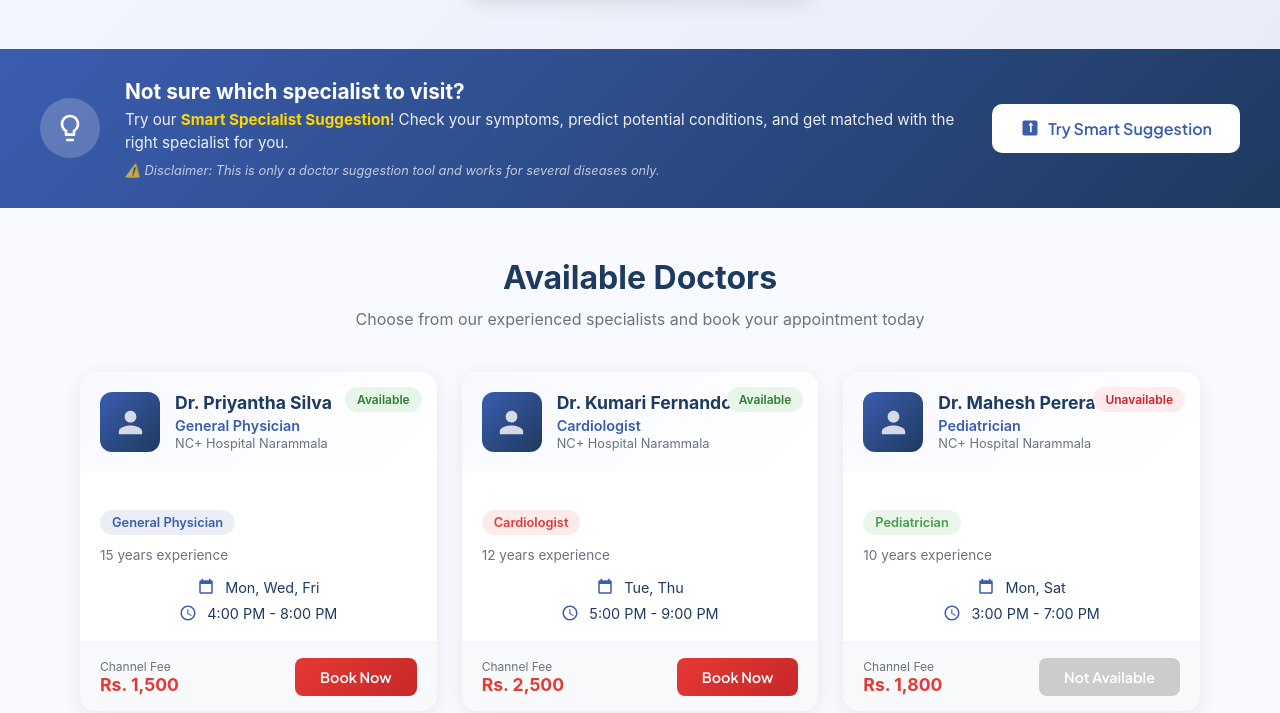
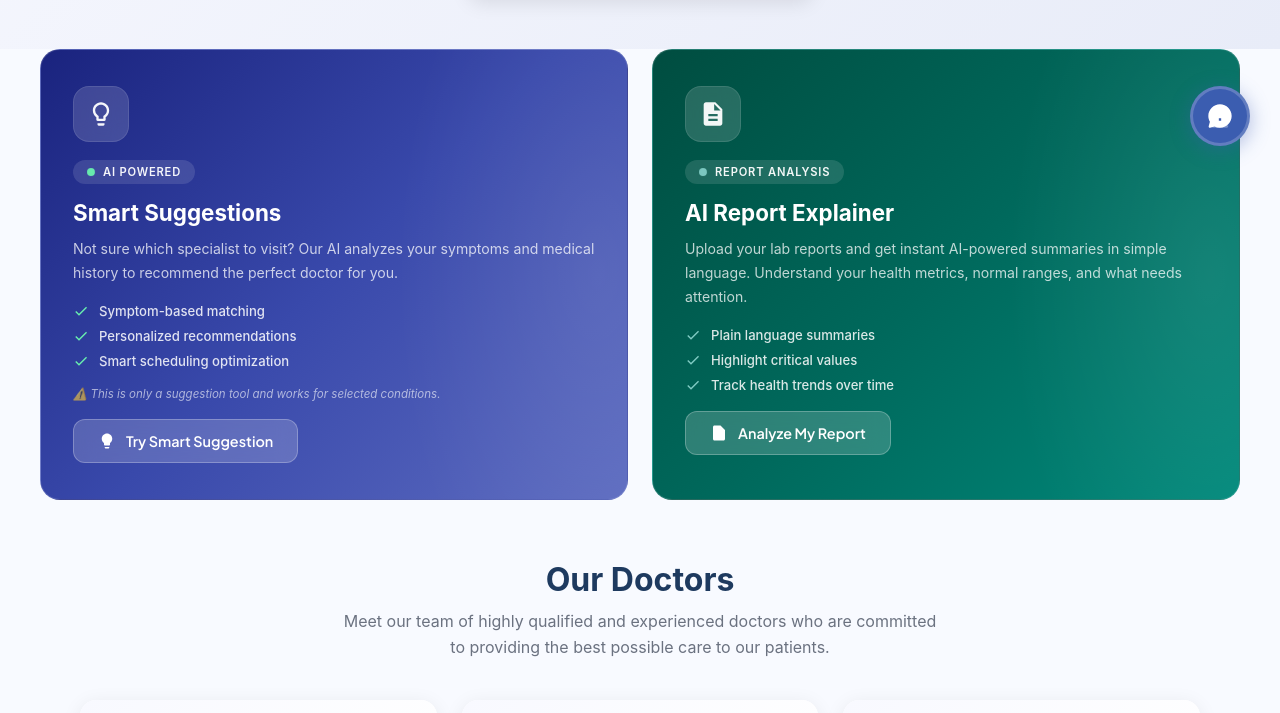
Before and after one commit to NadeeshaMalshan/doctor-channeling-system, a React (Create React App) app: page /eCare in a window 1280 px wide. Shown: the part 624-1337 px from the top of the page. Built offline with nearby package versions, Linux system fonts and the light colour scheme.

Commit message:
updated UI

```diff
--- a/src/page/css/eCare.css
+++ b/src/page/css/eCare.css
@@ -47,110 +47,240 @@
     flex-shrink: 0;
 }
 
-/* ===== Smart Specialist Suggestion Banner ===== */
-.smart-suggestion-banner {
-    background: var(--gradient-primary);
-    padding: 30px 40px;
+/* ===== AI Features Banner ===== */
+.ai-features-banner {
+    padding: 0 40px 10px;
 }
 
-.banner-content {
+.ai-features-container {
+    display: grid;
+    grid-template-columns: 1fr 1fr;
+    gap: 24px;
     max-width: 1200px;
     margin: 0 auto;
-    display: flex;
-    align-items: center;
-    gap: 25px;
-    flex-wrap: wrap;
 }
 
-.banner-icon {
-    width: 60px;
-    height: 60px;
-    background: rgba(255, 255, 255, 0.2);
-    border-radius: 50%;
+.ai-feature-card {
+    position: relative;
+    border-radius: 20px;
+    padding: 36px 32px;
+    overflow: hidden;
+    transition: all 0.4s cubic-bezier(0.25, 0.46, 0.45, 0.94);
+    border: 1px solid rgba(255, 255, 255, 0.15);
+}
+
+.ai-suggestion-card {
+    background: linear-gradient(135deg, #1a237e 0%, #3949ab 50%, #5c6bc0 100%);
+}
+
+.ai-explainer-card {
+    background: linear-gradient(135deg, #004d40 0%, #00695c 50%, #00897b 100%);
+}
+
+.ai-card-glow {
+    position: absolute;
+    top: -40%;
+    right: -30%;
+    width: 70%;
+    height: 180%;
+    background: radial-gradient(ellipse, rgba(255, 255, 255, 0.08) 0%, transparent 70%);
+    pointer-events: none;
+}
+
+.ai-feature-card:hover {
+    transform: translateY(-5px);
+    box-shadow: 0 20px 50px rgba(0, 0, 0, 0.25);
+}
+
+.ai-suggestion-card:hover {
+    box-shadow: 0 20px 50px rgba(26, 35, 126, 0.4);
+}
+
+.ai-explainer-card:hover {
+    box-shadow: 0 20px 50px rgba(0, 77, 64, 0.4);
+}
+
+.ai-card-content {
+    position: relative;
+    z-index: 2;
+}
+
+.ai-card-icon {
+    width: 56px;
+    height: 56px;
+    background: rgba(255, 255, 255, 0.15);
+    border-radius: 16px;
     display: flex;
     align-items: center;
     justify-content: center;
+    margin-bottom: 18px;
+    backdrop-filter: blur(10px);
+    border: 1px solid rgba(255, 255, 255, 0.1);
+}
+
+.ai-card-icon svg {
+    width: 28px;
+    height: 28px;
+    color: rgba(255, 255, 255, 0.95);
+}
+
+.ai-card-badge {
+    display: inline-flex;
+    align-items: center;
+    gap: 8px;
+    background: rgba(255, 255, 255, 0.12);
+    padding: 5px 14px;
+    border-radius: 20px;
+    font-size: 0.7rem;
+    font-weight: 600;
+    color: rgba(255, 255, 255, 0.95);
+    margin-bottom: 14px;
+    backdrop-filter: blur(8px);
+    text-transform: uppercase;
+    letter-spacing: 0.8px;
+}
+
+.ai-badge-dot {
+    width: 8px;
+    height: 8px;
+    border-radius: 50%;
+    background: #69f0ae;
+    display: inline-block;
+    animation: aiBadgePulse 2s ease-in-out infinite;
+}
+
+.ai-explainer-badge .ai-badge-dot {
+    background: #80cbc4;
+}
+
+@keyframes aiBadgePulse {
+
+    0%,
+    100% {
+        opacity: 1;
+        transform: scale(1);
+    }
+
+    50% {
+        opacity: 0.5;
+        transform: scale(0.8);
+    }
+}
+
+.ai-card-content h3 {
+    font-size: 1.4rem;
+    font-weight: 700;
+    color: white;
+    margin-bottom: 10px;
+    line-height: 1.3;
+}
+
+.ai-card-content p {
+    font-size: 0.88rem;
+    color: rgba(255, 255, 255, 0.75);
+    line-height: 1.7;
+    margin-bottom: 18px;
+}
+
+.ai-card-features {
+    display: flex;
+    flex-direction: column;
+    gap: 9px;
+    margin-bottom: 18px;
+}
+
+.ai-card-feature-item {
+    display: flex;
+    align-items: center;
+    gap: 10px;
+}
+
+.ai-card-feature-item svg {
+    width: 16px;
+    height: 16px;
+    color: #69f0ae;
     flex-shrink: 0;
 }
 
-.banner-icon svg {
-    width: 32px;
-    height: 32px;
-    fill: white;
+.ai-explainer-card .ai-card-feature-item svg {
+    color: #80cbc4;
 }
 
-.banner-text {
-    flex: 1;
-    min-width: 250px;
+.ai-card-feature-item span {
+    font-size: 0.82rem;
+    font-weight: 500;
+    color: rgba(255, 255, 255, 0.85);
 }
 
-.banner-text h3 {
-    font-size: 1.3rem;
-    font-weight: 700;
-    color: white;
-    margin-bottom: 5px;
-}
-
-.banner-text p {
-    font-size: 0.95rem;
-    color: rgba(255, 255, 255, 0.9);
-    line-height: 1.5;
-}
-
-.banner-text strong {
-    color: #ffd700;
-}
-
-.banner-disclaimer {
+.ai-card-disclaimer {
     display: block;
-    font-size: 0.8rem;
-    color: rgba(255, 255, 255, 0.7);
-    margin-top: 8px;
+    font-size: 0.72rem;
+    color: rgba(255, 255, 255, 0.6);
+    margin-bottom: 18px;
     font-style: italic;
 }
 
-.banner-btn {
-    display: flex;
+.ai-card-btn {
+    display: inline-flex;
     align-items: center;
-    gap: 8px;
-    padding: 14px 28px;
-    background: white;
-    color: var(--color-primary);
-    border: none;
-    border-radius: 10px;
-    font-size: 1rem;
+    gap: 10px;
+    background: rgba(255, 255, 255, 0.18);
+    color: white;
+    border: 1px solid rgba(255, 255, 255, 0.25);
+    border-radius: 12px;
+    padding: 12px 24px;
+    font-size: 0.9rem;
     font-weight: 600;
     cursor: pointer;
     transition: all 0.3s ease;
-    flex-shrink: 0;
+    backdrop-filter: blur(10px);
 }
 
-.banner-btn svg {
-    width: 20px;
-    height: 20px;
-    fill: var(--color-primary);
+.ai-card-btn:hover {
+    background: rgba(255, 255, 255, 0.3);
+    transform: translateY(-2px);
+    box-shadow: 0 8px 25px rgba(0, 0, 0, 0.2);
 }
 
-.banner-btn:hover {
-    transform: translateY(-3px);
-    box-shadow: 0 6px 20px rgba(0, 0, 0, 0.3);
+.ai-card-btn svg {
+    width: 18px;
+    height: 18px;
 }
 
-@media (max-width: 768px) {
-    .smart-suggestion-banner {
-        padding: 25px 20px;
-    }
+/* ===== Doctors Section ===== */
+.ecare-doctors-section {
+    padding: 50px 40px;
+    display: flex;
+    flex-direction: column;
+    align-items: center;
+}
 
-    .banner-content {
-        flex-direction: column;
-        text-align: center;
-    }
+.ecare-doctors-section .section-header {
+    text-align: center;
+    margin-bottom: 40px;
+}
 
-    .banner-btn {
-        width: 100%;
-        justify-content: center;
-    }
+.ecare-doctors-section .section-header h2 {
+    font-size: 2rem;
+    font-weight: 700;
+    color: var(--color-secondary);
+    margin-bottom: 10px;
 }
+
+.ecare-doctors-section .section-header p {
+    font-size: 1rem;
+    color: var(--color-tertiary);
+}
+
+.doctors-grid {
+    display: grid;
+    grid-template-columns: repeat(auto-fill, minmax(350px, 1fr));
+    gap: 25px;
+    width: 100%;
+    max-width: 1200px;
+}
+
+
 
 /* ===== Doctors Section ===== */
 .ecare-doctors-section {
@@ -365,9 +495,9 @@
     color: #e53935;
 }
 
-.book-btn {
+.viewInfo-btn {
     padding: 10px 25px;
-    background: linear-gradient(135deg, #e53935 0%, #c62828 100%);
+    background: var(--gradient-primary);
     color: white;
     border: none;
     border-radius: 8px;
@@ -465,3 +595,48 @@
         margin-top: 10px;
     }
 }
+
+/* ===== Support Button ===== */
+.ecare-support-btn {
+    position: fixed;
+    bottom: 30px;
+    right: 30px;
+    width: 60px;
+    height: 60px;
+    background: var(--color-primary);
+    border-radius: 50%;
+    display: flex;
+    justify-content: center;
+    align-items: center;
+    box-shadow: 0 4px 20px rgba(59, 93, 176, 0.4);
+    cursor: pointer;
+    z-index: 1000;
+    transition: all 0.3s cubic-bezier(0.175, 0.885, 0.32, 1.275);
+    border: 3px solid rgba(255, 255, 255, 0.2);
+}
+
+.ecare-support-btn:hover {
+    transform: translateY(-5px) scale(1.1) rotate(5deg);
+    box-shadow: 0 8px 30px rgba(59, 93, 176, 0.6);
+    background: var(--color-primary-dark);
+}
+
+.ecare-support-btn svg {
+    width: 28px;
+    height: 28px;
+    fill: white;
+}
+
+@media (max-width: 480px) {
+    .ecare-support-btn {
+        bottom: 20px;
+        right: 20px;
+        width: 50px;
+        height: 50px;
+    }
+
+    .ecare-support-btn svg {
+        width: 24px;
+        height: 24px;
+    }
+}
--- a/src/page/eCare.js
+++ b/src/page/eCare.js
@@ -100,33 +100,105 @@ const ECare = () => {
                     </div>
                 </section>
 
-                {/* Smart Specialist Suggestion Banner */}
-                <section className="smart-suggestion-banner">
-                    <div className="banner-content">
-                        <div className="banner-icon">
+                {/* AI-Powered Features Banner */}
+                <section className="ai-features-banner">
+                    <div className="ai-features-container">
+                        {/* Left Side - Smart Suggestions */}
+                        <div className="ai-feature-card ai-suggestion-card">
+                            <div className="ai-card-glow"></div>
+                            <div className="ai-card-content">
+                                <div className="ai-card-icon">
                                     <svg xmlns="http://www.w3.org/2000/svg" viewBox="0 0 24 24" fill="currentColor">
-                                <path d="M9 21c0 .5.4 1 1 1h4c.6 0 1-.5 1-1v-1H9v1zm3-19C8.1 2 5 5.1 5 9c0 2.4 1.2 4.5 3 5.7V17c0 .5.4 1 1 1h6c.6 0 1-.5 1-1v-2.3c1.8-1.3 3-3.4 3-5.7 0-3.9-3.1-7-7-7zm2.9 11.1l-.9.6V16h-4v-2.3l-.9-.6C7.8 12.2 7 10.6 7 9c0-2.8 2.2-5 5-5s5 2.2 5 5c0 1.6-.8 3.2-2.1 4.1z" />
+                                        <path d="M9 21c0 .55.45 1 1 1h4c.55 0 1-.45 1-1v-1H9v1zm3-19C8.14 2 5 5.14 5 9c0 2.38 1.19 4.47 3 5.74V17c0 .55.45 1 1 1h6c.55 0 1-.45 1-1v-2.26c1.81-1.27 3-3.36 3-5.74 0-3.86-3.14-7-7-7zm2.85 11.1l-.85.6V16h-4v-2.3l-.85-.6A4.997 4.997 0 017 9c0-2.76 2.24-5 5-5s5 2.24 5 5c0 1.63-.8 3.16-2.15 4.1z" />
                                     </svg>
                                 </div>
-                        <div className="banner-text">
-                            <h3>Not sure which specialist to visit?</h3>
-                            <p>Try our <strong>Smart Specialist Suggestion</strong>! Check your symptoms, predict potential conditions, and get matched with the right specialist for you.</p>
-                            <span className="banner-disclaimer">⚠️ Disclaimer: This is only a doctor suggestion tool and works for several diseases only.</span>
+                                <div className="ai-card-badge">
+                                    <span className="ai-badge-dot"></span>
+                                    AI Powered
                                 </div>
-                        <button className="banner-btn">
+                                <h3>Smart Suggestions</h3>
+                                <p>Not sure which specialist to visit? Our AI analyzes your symptoms and medical history to recommend the perfect doctor for you.</p>
+                                <div className="ai-card-features">
+                                    <div className="ai-card-feature-item">
                                         <svg xmlns="http://www.w3.org/2000/svg" viewBox="0 0 24 24" fill="currentColor">
-                                <path d="M19 3H5c-1.1 0-2 .9-2 2v14c0 1.1.9 2 2 2h14c1.1 0 2-.9 2-2V5c0-1.1-.9-2-2-2zm-5 14h-2V9h-2l3-4 3 4h-2v8z" />
+                                            <path d="M9 16.17L4.83 12l-1.42 1.41L9 19 21 7l-1.41-1.41z" />
+                                        </svg>
+                                        <span>Symptom-based matching</span>
+                                    </div>
+                                    <div className="ai-card-feature-item">
+                                        <svg xmlns="http://www.w3.org/2000/svg" viewBox="0 0 24 24" fill="currentColor">
+                                            <path d="M9 16.17L4.83 12l-1.42 1.41L9 19 21 7l-1.41-1.41z" />
+                                        </svg>
+                                        <span>Personalized recommendations</span>
+                                    </div>
+                                    <div className="ai-card-feature-item">
+                                        <svg xmlns="http://www.w3.org/2000/svg" viewBox="0 0 24 24" fill="currentColor">
+                                            <path d="M9 16.17L4.83 12l-1.42 1.41L9 19 21 7l-1.41-1.41z" />
+                                        </svg>
+                                        <span>Smart scheduling optimization</span>
+                                    </div>
+                                </div>
+                                <span className="ai-card-disclaimer">⚠️ This is only a suggestion tool and works for selected conditions.</span>
+                                <button className="ai-card-btn">
+                                    <svg xmlns="http://www.w3.org/2000/svg" viewBox="0 0 24 24" fill="currentColor" width="18" height="18">
+                                        <path d="M9 21c0 .55.45 1 1 1h4c.55 0 1-.45 1-1v-1H9v1zm3-19C8.14 2 5 5.14 5 9c0 2.38 1.19 4.47 3 5.74V17c0 .55.45 1 1 1h6c.55 0 1-.45 1-1v-2.26c1.81-1.27 3-3.36 3-5.74 0-3.86-3.14-7-7-7z" />
                                     </svg>
                                     Try Smart Suggestion
                                 </button>
+                            </div>
+                        </div>
+
+                        {/* Right Side - AI Report Explainer */}
+                        <div className="ai-feature-card ai-explainer-card">
+                            <div className="ai-card-glow"></div>
+                            <div className="ai-card-content">
+                                <div className="ai-card-icon">
+                                    <svg xmlns="http://www.w3.org/2000/svg" viewBox="0 0 24 24" fill="currentColor">
+                                        <path d="M14 2H6c-1.1 0-1.99.9-1.99 2L4 20c0 1.1.89 2 1.99 2H18c1.1 0 2-.9 2-2V8l-6-6zm2 16H8v-2h8v2zm0-4H8v-2h8v2zm-3-5V3.5L18.5 9H13z" />
+                                    </svg>
+                                </div>
+                                <div className="ai-card-badge ai-explainer-badge">
+                                    <span className="ai-badge-dot"></span>
+                                    Report Analysis
+                                </div>
+                                <h3>AI Report Explainer</h3>
+                                <p>Upload your lab reports and get instant AI-powered summaries in simple language. Understand your health metrics, normal ranges, and what needs attention.</p>
+                                <div className="ai-card-features">
+                                    <div className="ai-card-feature-item">
+                                        <svg xmlns="http://www.w3.org/2000/svg" viewBox="0 0 24 24" fill="currentColor">
+                                            <path d="M9 16.17L4.83 12l-1.42 1.41L9 19 21 7l-1.41-1.41z" />
+                                        </svg>
+                                        <span>Plain language summaries</span>
+                                    </div>
+                                    <div className="ai-card-feature-item">
+                                        <svg xmlns="http://www.w3.org/2000/svg" viewBox="0 0 24 24" fill="currentColor">
+                                            <path d="M9 16.17L4.83 12l-1.42 1.41L9 19 21 7l-1.41-1.41z" />
+                                        </svg>
+                                        <span>Highlight critical values</span>
+                                    </div>
+                                    <div className="ai-card-feature-item">
+                                        <svg xmlns="http://www.w3.org/2000/svg" viewBox="0 0 24 24" fill="currentColor">
+                                            <path d="M9 16.17L4.83 12l-1.42 1.41L9 19 21 7l-1.41-1.41z" />
+                                        </svg>
+                                        <span>Track health trends over time</span>
+                                    </div>
+                                </div>
+                                <button className="ai-card-btn ai-explainer-btn" >
+                                    <svg xmlns="http://www.w3.org/2000/svg" viewBox="0 0 24 24" fill="currentColor" width="18" height="18">
+                                        <path d="M14 2H6c-1.1 0-1.99.9-1.99 2L4 20c0 1.1.89 2 1.99 2H18c1.1 0 2-.9 2-2V8l-6-6z" />
+                                    </svg>
+                                    Analyze My Report
+                                </button>
+                            </div>
+                        </div>
                     </div>
                 </section>
 
                 {/* Doctors Section */}
                 <section className="ecare-doctors-section">
                     <div className="section-header">
-                        <h2>Available Doctors</h2>
-                        <p>Choose from our experienced specialists and book your appointment today</p>
+                        <h2>Our Doctors</h2>
+                        <p>Meet our team of highly qualified and experienced doctors who are committed to providing the best possible care to our patients.</p>
                     </div>
 
                     <div className="doctors-grid">
@@ -143,48 +215,34 @@ const ECare = () => {
                                         <p className="doctor-specialty">{doctor.specialty}</p>
                                         <p className="doctor-hospital">{doctor.hospital}</p>
                                     </div>
-                                    <span className={`availability-badge ${doctor.available ? 'available' : 'unavailable'}`}>
-                                        {doctor.available ? 'Available' : 'Unavailable'}
-                                    </span>
+
                                 </div>
 
                                 <div className="doctor-card-body">
                                     <span className={`specialty-tag ${doctor.tagClass}`}>{doctor.specialty}</span>
                                     <p className="experience">{doctor.experience}</p>
 
-                                    <div className="schedule-info">
-                                        <div className="schedule-item">
-                                            <svg xmlns="http://www.w3.org/2000/svg" viewBox="0 0 24 24" fill="currentColor">
-                                                <path d="M19 3h-1V1h-2v2H8V1H6v2H5c-1.11 0-1.99.9-1.99 2L3 19c0 1.1.89 2 2 2h14c1.1 0 2-.9 2-2V5c0-1.1-.9-2-2-2zm0 16H5V8h14v11z" />
-                                            </svg>
-                                            <span>{doctor.days}</span>
-                                        </div>
-                                        <div className="schedule-item">
-                                            <svg xmlns="http://www.w3.org/2000/svg" viewBox="0 0 24 24" fill="currentColor">
-                                                <path d="M11.99 2C6.47 2 2 6.48 2 12s4.47 10 9.99 10C17.52 22 22 17.52 22 12S17.52 2 11.99 2zM12 20c-4.42 0-8-3.58-8-8s3.58-8 8-8 8 3.58 8 8-3.58 8-8 8zm.5-13H11v6l5.25 3.15.75-1.23-4.5-2.67z" />
-                                            </svg>
-                                            <span>{doctor.time}</span>
-                                        </div>
-                                    </div>
+
                                 </div>
 
                                 <div className="doctor-card-footer">
-                                    <div className="fee-info">
-                                        <span className="fee-label">Channel Fee</span>
-                                        <span className="fee-amount">{doctor.fee}</span>
-                                    </div>
-                                    <button
-                                        className={`book-btn ${!doctor.available ? 'disabled' : ''}`}
-                                        disabled={!doctor.available}
-                                    >
-                                        {doctor.available ? 'Book Now' : 'Not Available'}
-                                    </button>
+
+                                    <button className="viewInfo-btn">View info</button>
                                 </div>
                             </div>
                         ))}
                     </div>
                 </section>
             </main>
+
+            {/* Sticky Support Button */}
+            <div className="ecare-support-btn" title="Contact Support">
+                <svg xmlns="http://www.w3.org/2000/svg" viewBox="0 0 24 24" fill="currentColor">
+                    <path d="M19 14v4h-2v-4h2M7 14v4H6c-1.1 0-2-.9-2-2v-2h3m13-3V9c0-3.31-2.69-6-6-6S6 5.69 6 9v4h12m-6-8c-2.21 0-4 1.79-4 4v3h8V9c0-2.21-1.79-4-4-4z" />
+                    <path d="M19 20v1a1 1 0 0 1-1 1H6a1 1 0 0 1-1-1v-1H19z" opacity="0.3" />
+                    <path d="M12 2C6.48 2 2 6.48 2 12c0 1.82.48 3.53 1.34 5.02L2.3 20.82a1 1 0 0 0 1.22 1.22l3.8-1.04A9.96 9.96 0 0 0 12 22c5.52 0 10-4.48 10-10S17.52 2 12 2zm1 14h-2v-2h2v2zm0-4h-2V7h2v5z" />
+                </svg>
+            </div>
 
             {/* Footer */}
             <footer className="ecare-footer">
```
Also changed, not shown: 1 other file (tests, documents, lock files or other folders). Lines whose indentation alone changed are shown as unchanged.
